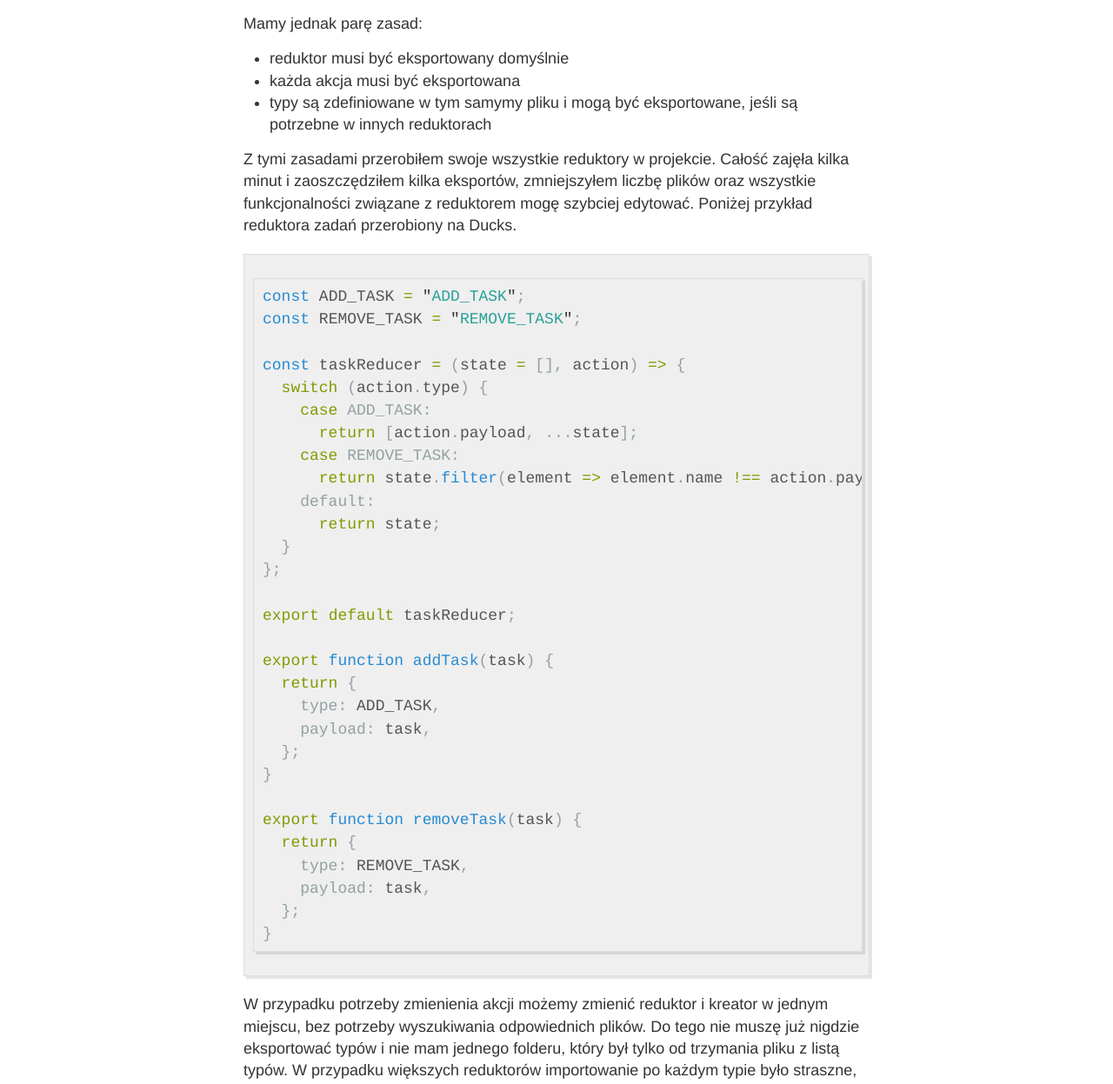
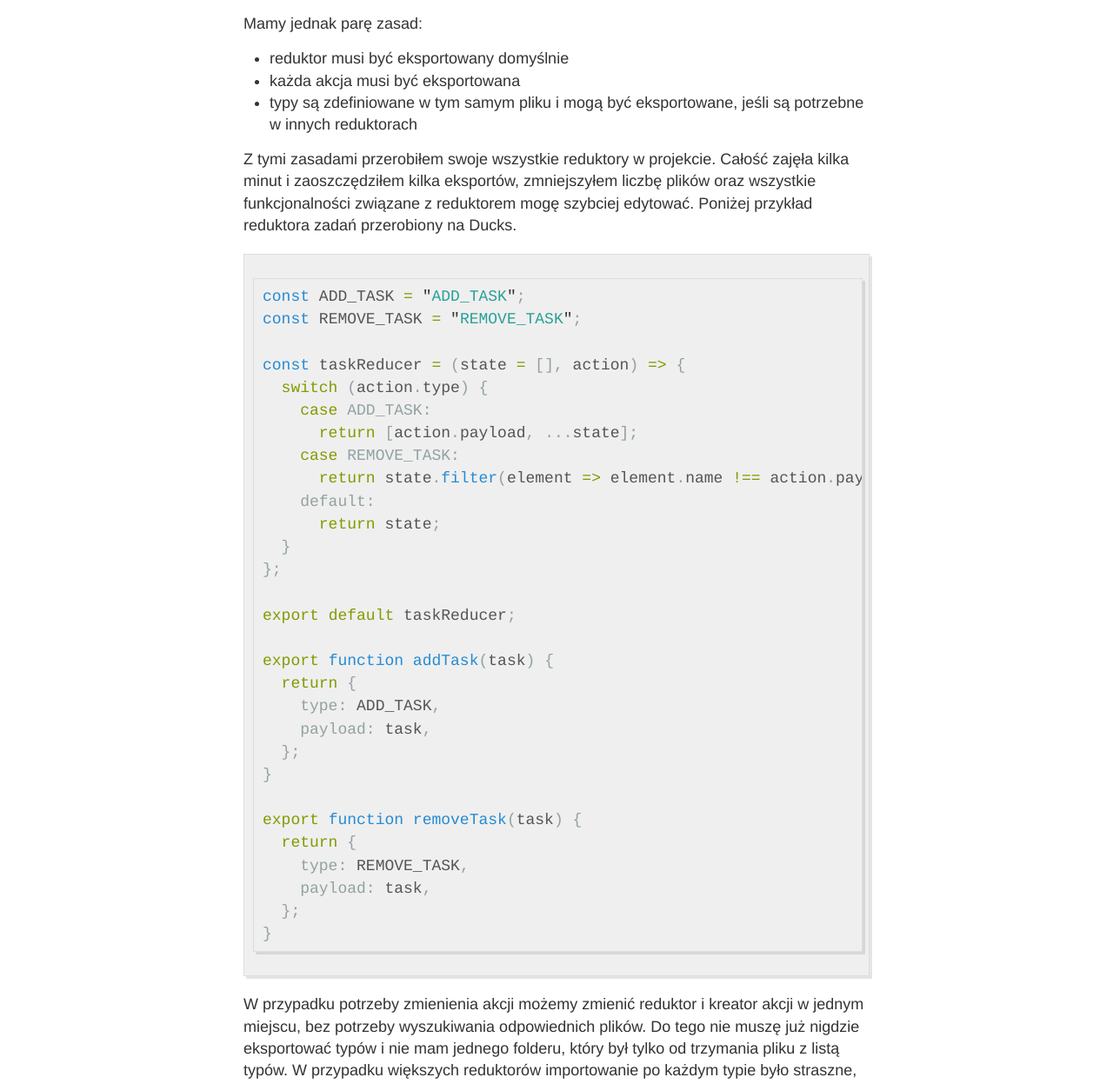
Before and after one commit to marlass/marlass.github.io, a Jekyll site: the page built from _posts/2017-05-08-reducks.md, in a window 1280 px wide. Shown: the part 413-1660 px from the top of the page at 87% size. Built offline with Jekyll 4.4.1, drawn with Linux system fonts in a browser that asks for light colours; comment, search, counter and statistics services are not loaded; some of the changed text lies outside the part shown.

Commit message:
Update 2017-05-08-reducks.md

````diff
--- a/_posts/2017-05-08-reducks.md
+++ b/_posts/2017-05-08-reducks.md
@@ -14,7 +14,7 @@ Mamy jednak parę zasad:
 
 - reduktor musi być eksportowany domyślnie
 - każda akcja musi być eksportowana
-- typy są zdefiniowane w tym samymy pliku i mogą być eksportowane, jeśli są potrzebne w innych reduktorach
+- typy są zdefiniowane w tym samym pliku i mogą być eksportowane, jeśli są potrzebne w innych reduktorach
 
 Z tymi zasadami przerobiłem swoje wszystkie reduktory w projekcie. Całość zajęła kilka minut i zaoszczędziłem kilka eksportów, zmniejszyłem liczbę plików oraz wszystkie funkcjonalności związane z reduktorem mogę szybciej edytować. Poniżej przykład reduktora zadań przerobiony na Ducks.
 
@@ -50,6 +50,6 @@ export function removeTask(task) {
 }
 ```
 
-W przypadku potrzeby zmienienia akcji możemy zmienić reduktor i kreator w jednym miejscu, bez potrzeby wyszukiwania odpowiednich plików. Do tego nie muszę już nigdzie eksportować typów i nie mam jednego folderu, który był tylko od trzymania pliku z listą typów. W przypadku większych reduktorów importowanie po każdym typie było straszne, a import grupowy dodawał dodatkowej składni. Dzięki tej architekturze zarządzanie Redux jest jeszcze prostsze.
+W przypadku potrzeby zmienienia akcji możemy zmienić reduktor i kreator akcji w jednym miejscu, bez potrzeby wyszukiwania odpowiednich plików. Do tego nie muszę już nigdzie eksportować typów i nie mam jednego folderu, który był tylko od trzymania pliku z listą typów. W przypadku większych reduktorów importowanie po każdym typie było straszne, a import grupowy dodawał dodatkowej składni. Dzięki tej architekturze zarządzanie Redux jest jeszcze prostsze.
 
 Bardzo polecem ją przetestować i zobaczyć jak sprawdzi się w waszych projektach. Jeśli pliki staną się bardzo obszerne będzie to sygnał, że może reduktor ma za dużo odpowiedzialności i należy go odpowiednio rozbić na mniejsze składowe reduktory. Miłej zabawy z kaczuszkami.
````
